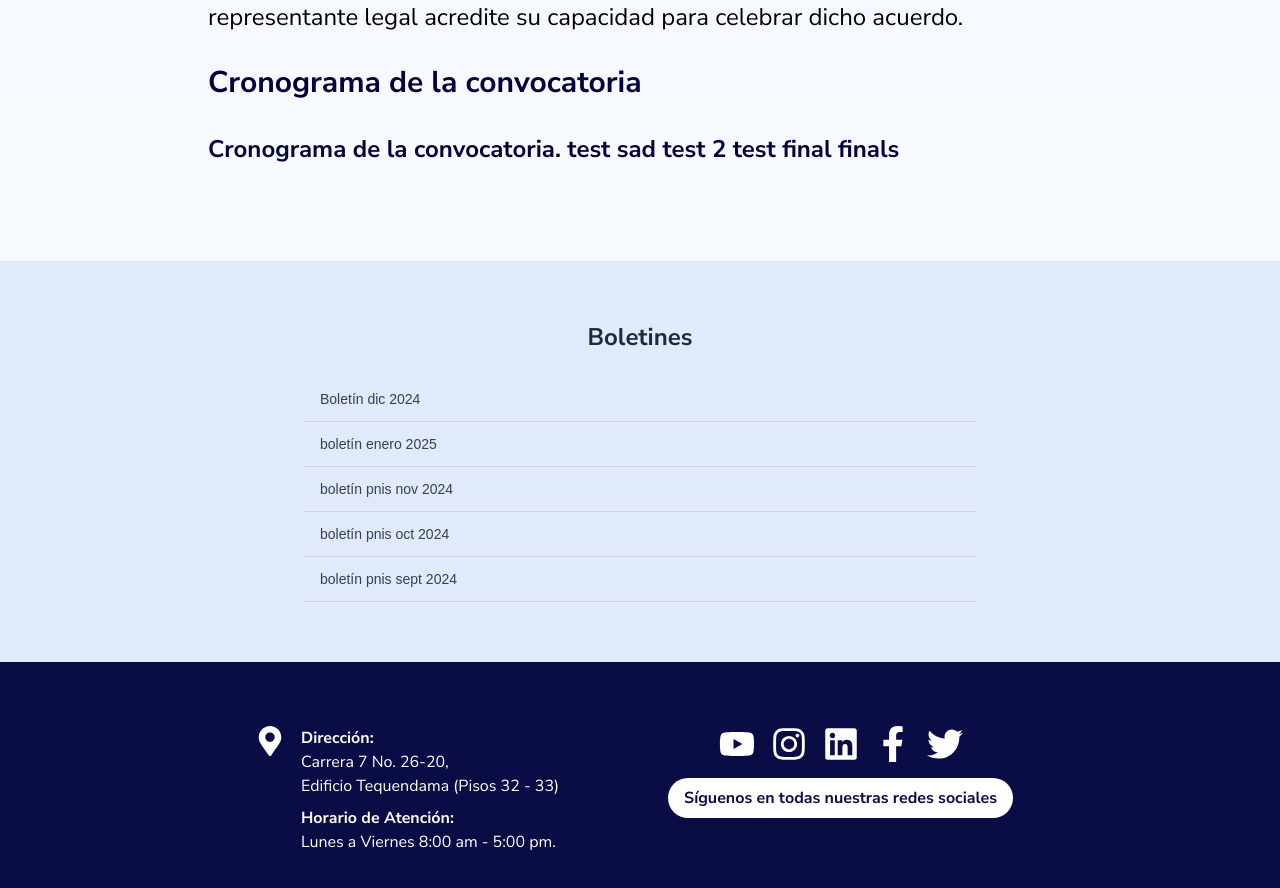
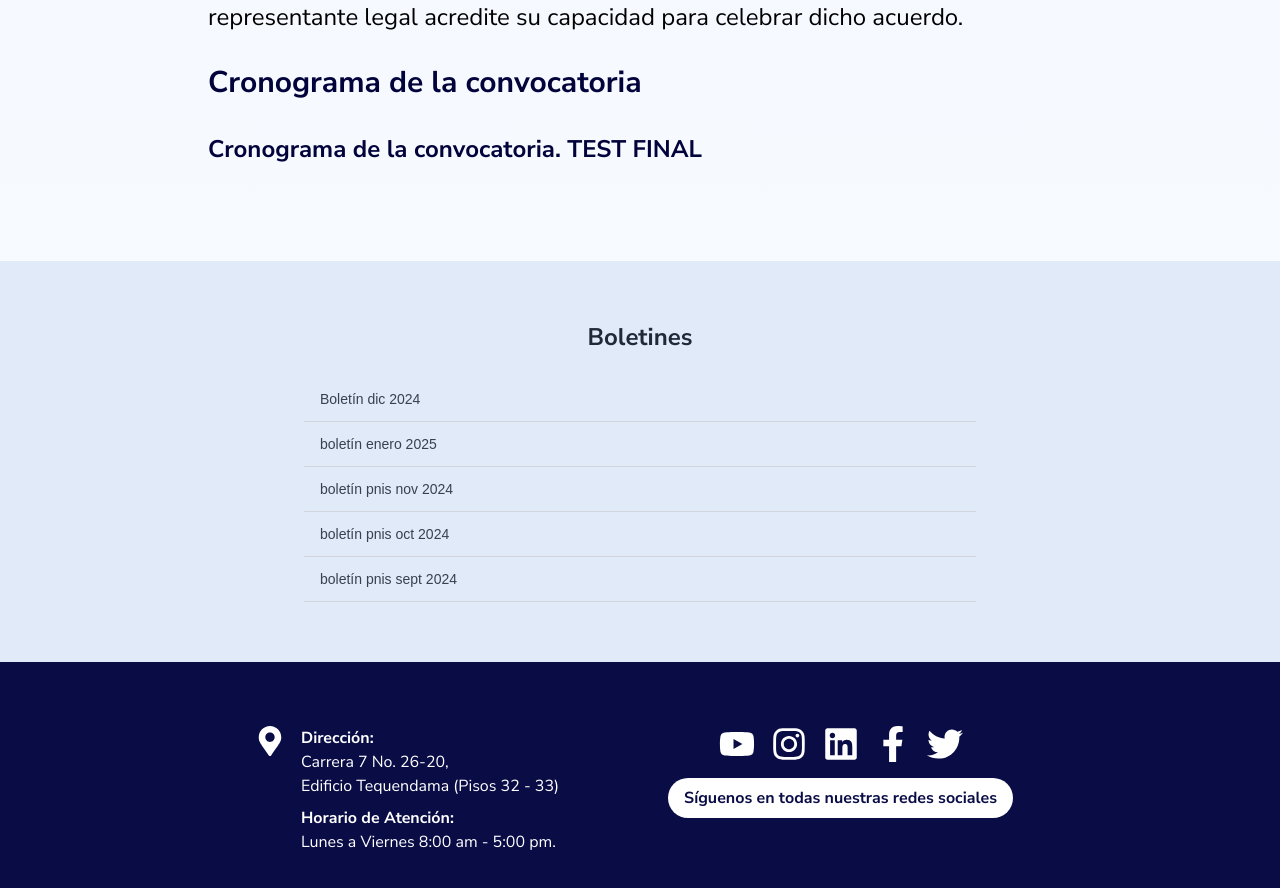
Before and after one commit to jorgeduque007/portal_direccion, a Next.js app: page /convocatorias in a window 1280 px wide. Shown: the part 1361-2249 px from the top of the page. Built offline with nearby package versions, Linux system fonts and the light colour scheme.

Commit message:
new convocatorias2 final test

```diff
--- a/pages/convocatorias.tsx
+++ b/pages/convocatorias.tsx
@@ -85,7 +85,7 @@ const ConvocatoriasPage: React.FC = () => {
           </h2>
 
           <h2 className="text-2xl font-sans md:text-2xl font-bold text-[#02033B] mb-8">
-            Cronograma de la convocatoria. test sad test 2 test final finals
+            Cronograma de la convocatoria. TEST FINAL
           </h2>
         </div>
       </div>
```
